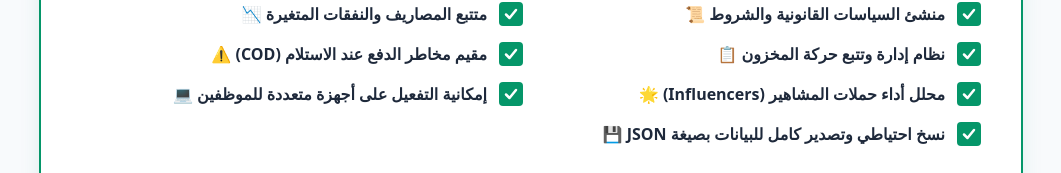
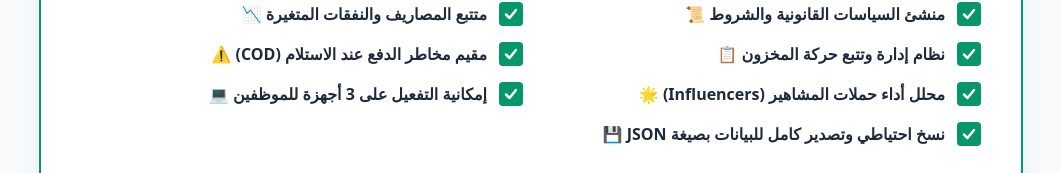
Before and after one commit to engaziasa-lang/engazia-app, a Next.js app: page /pricing in a window 1280 px wide. Shown: the part 728-901 px from the top of the page, without its empty margins (109-1170 px from the left). Built offline with nearby package versions, Linux system fonts and the light colour scheme.

Commit message:
Update page.tsx

```diff
--- a/app/pricing/page.tsx
+++ b/app/pricing/page.tsx
@@ -28,7 +28,7 @@ export default function PricingCard() {
     "نظام إدارة وتتبع حركة المخزون 📋",
     "مقيم مخاطر الدفع عند الاستلام (COD) ⚠️",
     "محلل أداء حملات المشاهير (Influencers) 🌟",
-    "إمكانية التفعيل على أجهزة متعددة للموظفين 💻",
+    "إمكانية التفعيل على 3 أجهزة للموظفين 💻",
     "نسخ احتياطي وتصدير كامل للبيانات بصيغة JSON 💾"
   ];
 
@@ -59,11 +59,10 @@ export default function PricingCard() {
           </span>
         </div>
 
-        {/* شبكة الأدوات (مقسمة لعمودين لتوفير المساحة وإعطاء مظهر ضخم وجذاب) */}
+        {/* شبكة الأدوات */}
         <div style={{ display: 'grid', gridTemplateColumns: 'repeat(auto-fit, minmax(320px, 1fr))', gap: '16px', marginBottom: '40px' }}>
           {allFeatures.map((feature, idx) => (
             <div key={idx} style={{ display: 'flex', alignItems: 'center', gap: '12px', justifyContent: 'flex-start' }}>
-              {/* أيقونة الصح الخضراء המربعة المطابقة لتصميمك */}
               <svg width="24" height="24" viewBox="0 0 24 24" fill="none" xmlns="http://www.w3.org/2000/svg" style={{ flexShrink: 0 }}>
                 <rect width="24" height="24" rx="4" fill="#059669"/>
                 <path d="M7 12.5L10.5 16L17 8" stroke="white" strokeWidth="2.5" strokeLinecap="round" strokeLinejoin="round"/>
```
